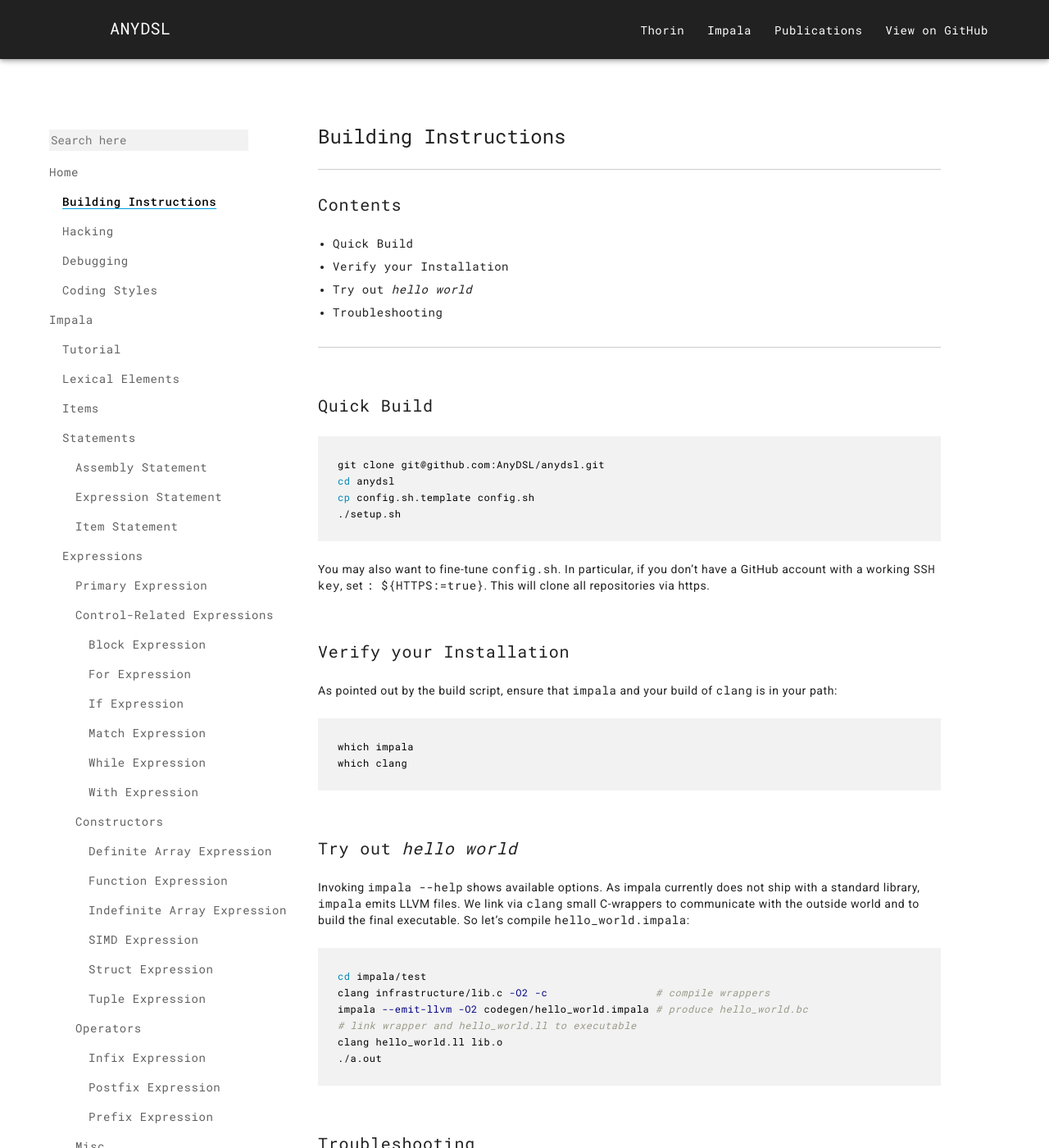
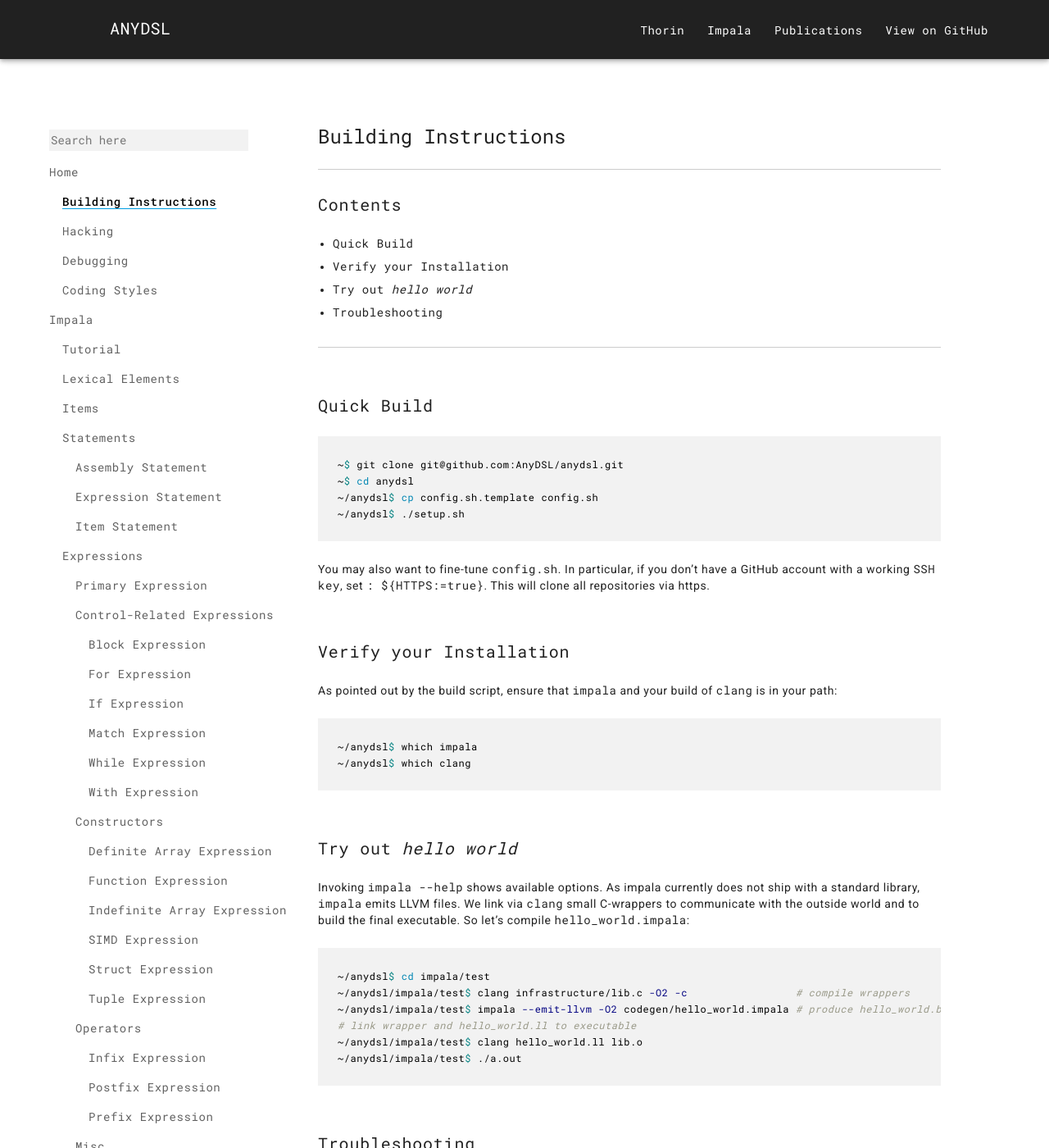
Before and after one commit to AnyDSL/anydsl.github.io, a Jekyll site: the page built from Build-Instructions.md, in a window 1280 px wide and 1400 px high. Shown: the whole window at 82% size. Built offline with Jekyll 4.4.1, drawn with Linux system fonts in a browser that asks for light colours; nearby versions of some CDN libraries.

Commit message:
Improve shell blocks

````diff
--- a/Build-Instructions.md
+++ b/Build-Instructions.md
@@ -7,10 +7,10 @@ weight: 1
 ## Quick Build
 
 ```bash
-git clone git@github.com:AnyDSL/anydsl.git
-cd anydsl
-cp config.sh.template config.sh
-./setup.sh
+~$ git clone git@github.com:AnyDSL/anydsl.git
+~$ cd anydsl
+~/anydsl$ cp config.sh.template config.sh
+~/anydsl$ ./setup.sh
 ```
 You may also want to fine-tune ```config.sh```.
 In particular, if you don't have a GitHub account with a working [SSH key](https://help.github.com/articles/generating-ssh-keys), set ```: ${HTTPS:=true}```.
@@ -20,8 +20,8 @@ This will clone all repositories via https.
 
 As pointed out by the build script, ensure that ```impala``` and your build of ```clang``` is in your path:
 ```bash
-which impala
-which clang
+~/anydsl$ which impala
+~/anydsl$ which clang
 ```
 
 ## Try out *hello world*
@@ -30,12 +30,12 @@
 As impala currently does not ship with a standard library, ```impala``` emits LLVM files.
 We link via ```clang``` small C-wrappers to communicate with the outside world and to build the final executable. So let's compile ```hello_world.impala```:
 ```bash
-cd impala/test
-clang infrastructure/lib.c -O2 -c                 # compile wrappers
-impala --emit-llvm -O2 codegen/hello_world.impala # produce hello_world.bc
+~/anydsl$ cd impala/test
+~/anydsl/impala/test$ clang infrastructure/lib.c -O2 -c                 # compile wrappers
+~/anydsl/impala/test$ impala --emit-llvm -O2 codegen/hello_world.impala # produce hello_world.bc
 # link wrapper and hello_world.ll to executable
-clang hello_world.ll lib.o
-./a.out
+~/anydsl/impala/test$ clang hello_world.ll lib.o
+~/anydsl/impala/test$ ./a.out
 ```
 
 ## Troubleshooting
````
